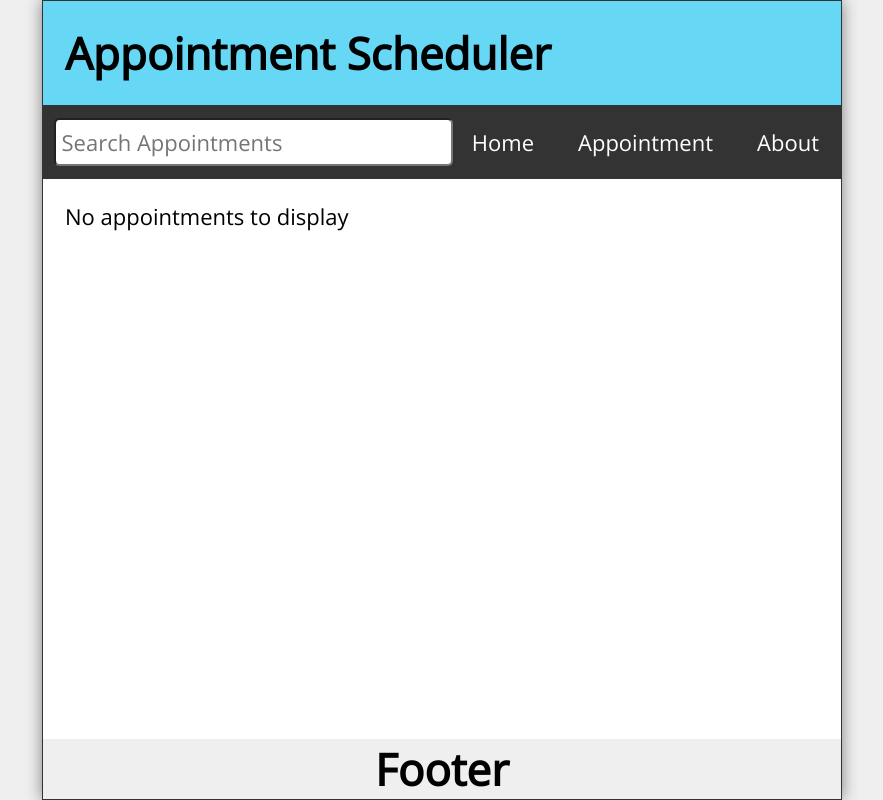
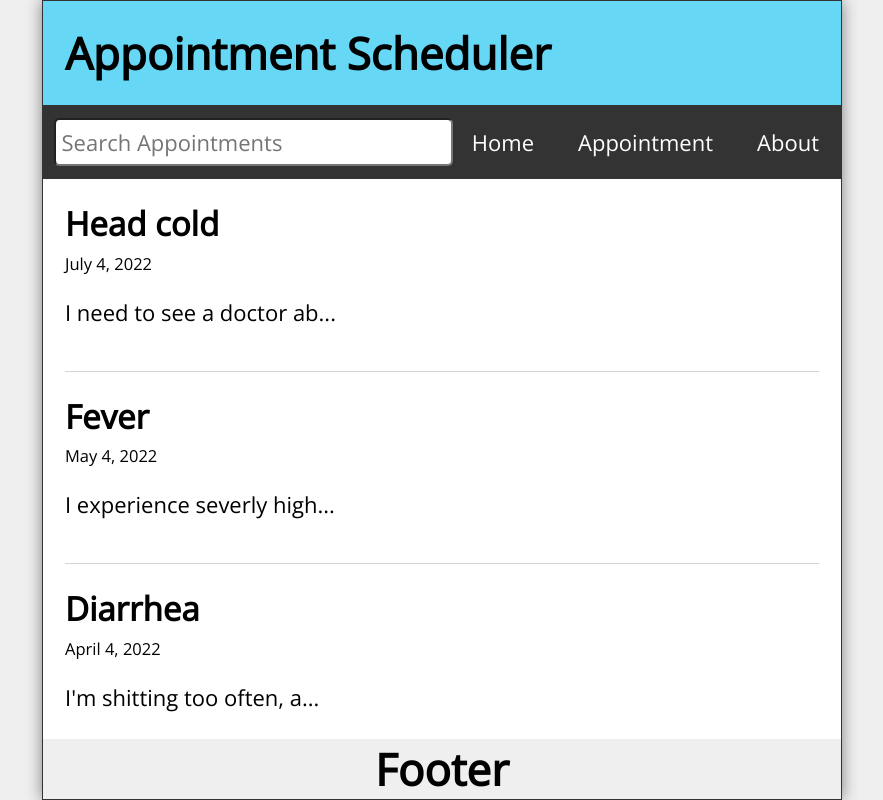
Before and after one commit to niiquash/scheduling-app, a React (Create React App) app in the folder frontend/schedulingapp/: page / in a window 1280 px wide. Shown: the whole page, without its empty margins (198-1081 px from the left). Built offline with nearby package versions, Linux system fonts and the light colour scheme.

Commit message:
completed frontend homepage

```diff
--- a/frontend/schedulingapp/src/App.js
+++ b/frontend/schedulingapp/src/App.js
@@ -16,26 +16,33 @@ function App() {
       id: 1,
       apptTitle: "Head cold",
       apptDetails: "I need to see a doctor about my cold",
-      apptStart: "9:00 AM",
-      apptEnd: "10:00 AM"
+      apptDate: "July 4, 2022",
+      apptTime: "10:00 AM"
     },
     {
       id: 2,
       apptTitle: "Fever",
       apptDetails: "I experience severly high temperatures at night and I think I might die",
-      apptStart: "9:00 AM",
-      apptEnd: "10:00 AM"
+      apptDate: "May 4, 2022",
+      apptTime: "10:00 AM"
     },
     {
       id: 3,
       apptTitle: "Diarrhea",
       apptDetails: "I'm shitting too often, and it is water water.'",
-      apptStart: "9:00 AM",
-      apptEnd: "10:00 AM"
+      apptDate: "April 4, 2022",
+      apptTime: "10:00 AM"
     },
   ])
   const [search, setSearch] = useState('');
   const [searchResults, setSearchResults] = useState([]);
+  const redirect = useNavigate();
+
+  const handleDelete = (id) => {
+    const apptList = appointments.filter(appt => appt.id !== id);
+    setAppointments(apptList);
+    redirect('/');
+  }
 
   return (
     <div className="App">
@@ -44,7 +51,7 @@ function App() {
       <Routes>
         <Route path="/" element={<Home appointments={appointments} />} />
         <Route path="/appointment" element={<NewAppointment />} />
-        <Route path="/appointment/:id" element={<AppointmentPage />} />
+        <Route path="/appointment/:id" element={<AppointmentPage appointments={appointments} handleDelete={handleDelete} />} />
         <Route path="/about" element={<About />} />
         <Route path="*" element={<Missing />} />
       </Routes>
--- /dev/null
+++ b/frontend/schedulingapp/src/components/Appointment.js
@@ -0,0 +1,20 @@
+import React from 'react';
+import { Link } from 'react-router-dom';
+
+const Appointment = ({ appt }) => {
+    return (
+        <article className="post">
+            <Link to={`/appointment/${appt.id}`}>
+                <h2>{appt.apptTitle}</h2>
+                <p className='postDate'>{appt.apptDate}</p>
+            </Link>
+            <p className="postBody">
+                {(appt.apptDetails).length <= 25
+                    ? appt.apptDetails
+                    : `${(appt.apptDetails).slice(0, 25)}...`}
+            </p>
+        </article>
+    )
+}
+
+export default Appointment
--- a/frontend/schedulingapp/src/components/AppointmentPage.js
+++ b/frontend/schedulingapp/src/components/AppointmentPage.js
@@ -1,9 +1,35 @@
-import React from 'react'
+import React from 'react';
+import { useParams, Link } from 'react-router-dom';
 
-const AppointmentPage = () => {
+const AppointmentPage = ({ appointments, handleDelete }) => {
+
+    const { id } = useParams();
+    const appt = appointments.find(appt => (appt.id).toString() === id);
+
     return (
-        <main>
-            <h1>Appointment page</h1>
+        <main className='PostPage'>
+            <article className='post'>
+                {appt &&
+                    <>
+                        <h2>{appt.apptTitle}</h2>
+                        <p className='postDate'>{appt.apptDate}</p>
+                        <p className='postBody'>{appt.apptDetails}</p>
+                        <button onClick={() => handleDelete(appt.id)}>
+                            Cancel Appointment
+                        </button>
+                    </>
+                }
+                {!appt &&
+                    <>
+                        <h2>Appointment Not Found</h2>
+                        <p>Well, that's disappointing.</p>
+                        <p>
+                            <Link to='/'>Visit Our Homepage</Link>
+                        </p>
+                    </>
+
+                }
+            </article>
         </main>
     )
 }
--- a/frontend/schedulingapp/src/components/Feed.js
+++ b/frontend/schedulingapp/src/components/Feed.js
@@ -1,10 +1,13 @@
-import React from 'react'
+import React from 'react';
+import Appointment from './Appointment';
 
-const Feed = () => {
+const Feed = ({ appointments }) => {
     return (
-        <div>
-
-        </div>
+        <>
+            {appointments.map(appt => (
+                <Appointment key={appt.id} appt={appt} />
+            ))}
+        </>
     )
 }
 
--- a/frontend/schedulingapp/src/components/Home.js
+++ b/frontend/schedulingapp/src/components/Home.js
@@ -4,7 +4,7 @@ import Feed from './Feed'
 const Home = ({ appointments }) => {
     return (
         <main className='Home'>
-            {appointments.lenth ? (
+            {appointments.length ? (
                 <Feed appointments={appointments} />
             ) : (
                 <p sytle={{ marginTop: "2rem" }}>
```
Also changed, not shown: 2 other files (tests, documents, lock files or other folders).
